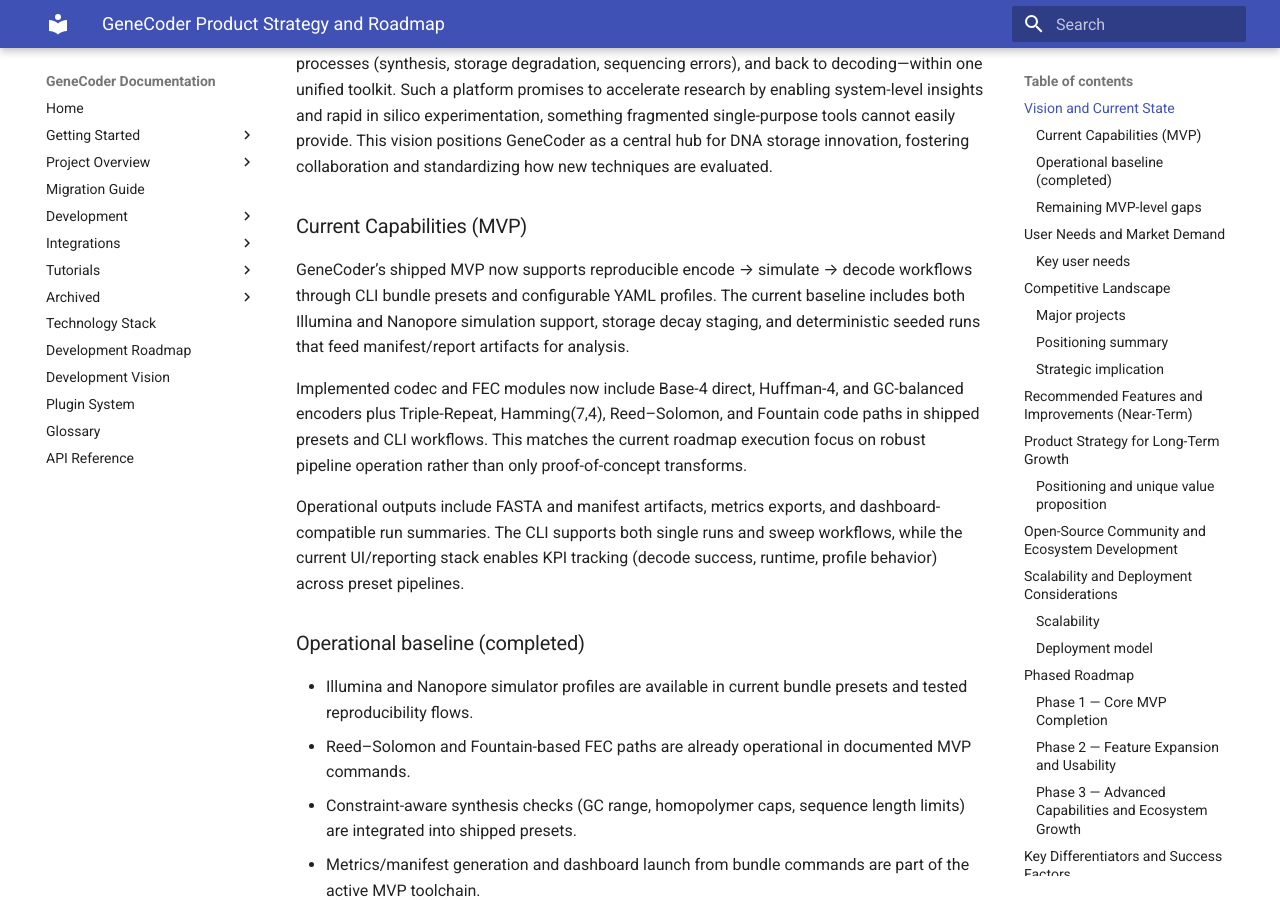
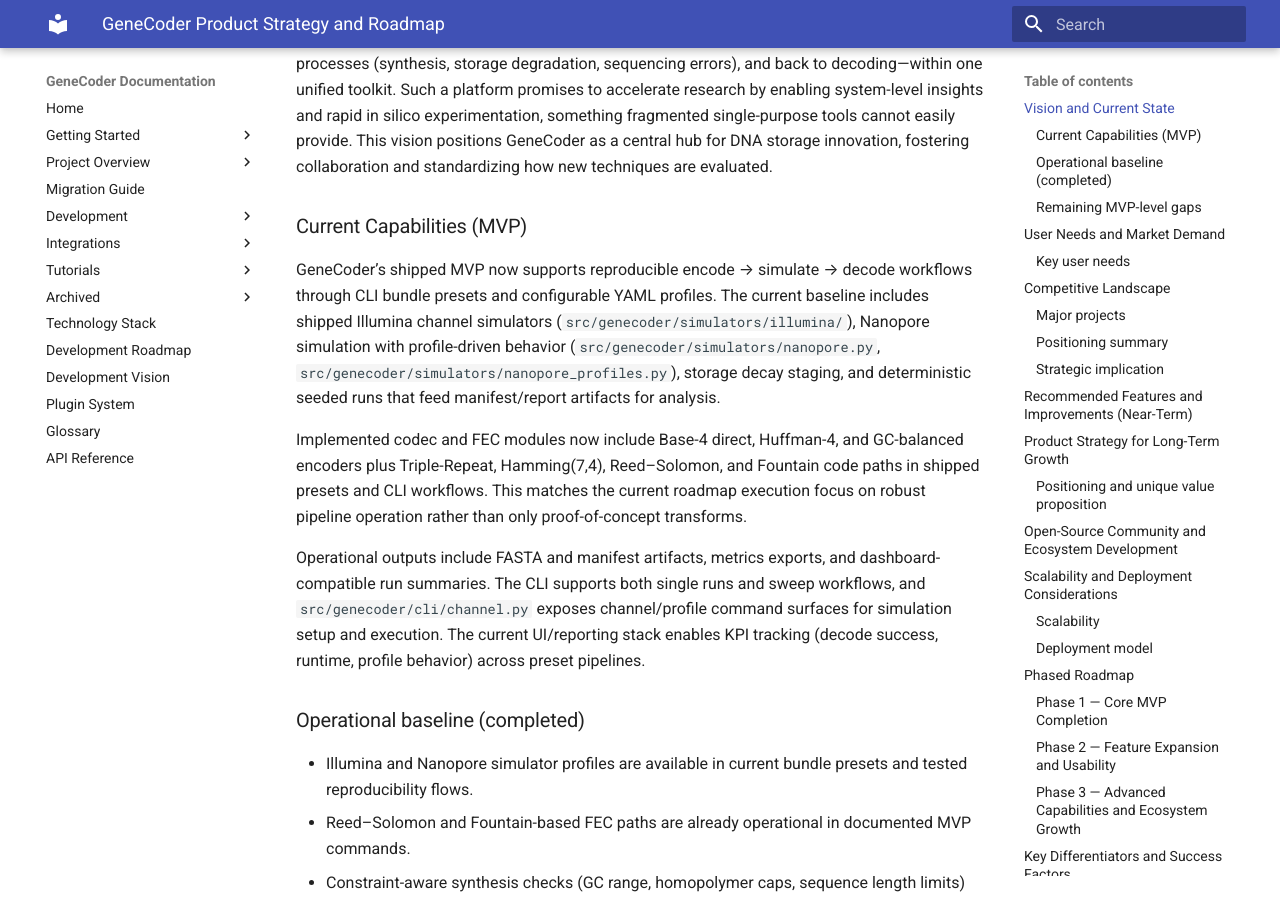
Before and after one commit to d0tTino/GeneCoder, an MkDocs documentation site: the page built from docs/product_strategy.md, in a window 1280 px wide and 900 px high, scrolled down 256 px. Built offline with MkDocs 1.6.1 and Material for MkDocs 9.7.7, drawn with Linux system fonts in a browser that asks for light colours; some of the changed text lies outside the part shown.

Commit message:
docs: align product strategy with shipped simulation capabilities

```diff
--- a/docs/product_strategy.md
+++ b/docs/product_strategy.md
@@ -6,11 +6,11 @@
 
 ### Current Capabilities (MVP)
 
-GeneCoder’s shipped MVP now supports reproducible encode → simulate → decode workflows through CLI bundle presets and configurable YAML profiles. The current baseline includes both Illumina and Nanopore simulation support, storage decay staging, and deterministic seeded runs that feed manifest/report artifacts for analysis.
+GeneCoder’s shipped MVP now supports reproducible encode → simulate → decode workflows through CLI bundle presets and configurable YAML profiles. The current baseline includes shipped Illumina channel simulators (`src/genecoder/simulators/illumina/`), Nanopore simulation with profile-driven behavior (`src/genecoder/simulators/nanopore.py`, `src/genecoder/simulators/nanopore_profiles.py`), storage decay staging, and deterministic seeded runs that feed manifest/report artifacts for analysis.
 
 Implemented codec and FEC modules now include Base-4 direct, Huffman-4, and GC-balanced encoders plus Triple-Repeat, Hamming(7,4), Reed–Solomon, and Fountain code paths in shipped presets and CLI workflows. This matches the current roadmap execution focus on robust pipeline operation rather than only proof-of-concept transforms.
 
-Operational outputs include FASTA and manifest artifacts, metrics exports, and dashboard-compatible run summaries. The CLI supports both single runs and sweep workflows, while the current UI/reporting stack enables KPI tracking (decode success, runtime, profile behavior) across preset pipelines.
+Operational outputs include FASTA and manifest artifacts, metrics exports, and dashboard-compatible run summaries. The CLI supports both single runs and sweep workflows, and `src/genecoder/cli/channel.py` exposes channel/profile command surfaces for simulation setup and execution. The current UI/reporting stack enables KPI tracking (decode success, runtime, profile behavior) across preset pipelines.
 
 ### Operational baseline (completed)
 
@@ -54,7 +54,7 @@
 
 | Tool | Primary Focus & Strengths | Limitations / Gaps |
 | --- | --- | --- |
-| **GeneCoder (MVP)** | End-to-end encode/decode simulation with basic constraints and error correction; user-friendly CLI/GUI. | No deep synthesis/sequencing error modeling yet; advanced ECC and scale support still maturing. |
+| **GeneCoder (MVP)** | End-to-end encode/decode simulation with shipped Illumina + Nanopore channel models, constraints, and error correction; user-friendly CLI/GUI. | Calibration depth, profile realism breadth, and large-scale validation/operations maturity are still improving. |
 | **D2Sim** | Realistic nanopore error profiles and redundancy analyses. | Sequencing-channel only; no full encode-store-decode workflow. |
 | **DNAformer** | AI-based reconstruction and high-speed noisy-read decoding. | Specialized/training-heavy; limited as a general simulator. |
 | **FrameD** | HPC-scale full-pipeline fault-injection simulation. | Heavy setup, steep learning curve, not optimized for interactive use. |
@@ -154,7 +154,7 @@
 
 To establish leadership in DNA storage simulation, GeneCoder should:
 
-1. Prioritize realistic end-to-end simulation capabilities.
+1. Prioritize realism, calibration, and validation improvements for existing end-to-end simulation capabilities.
 2. Differentiate through integrated workflows over niche point solutions.
 3. Invest in usability, modular architecture, and reproducible benchmarking.
 4. Build an active open-source contributor ecosystem.
```
